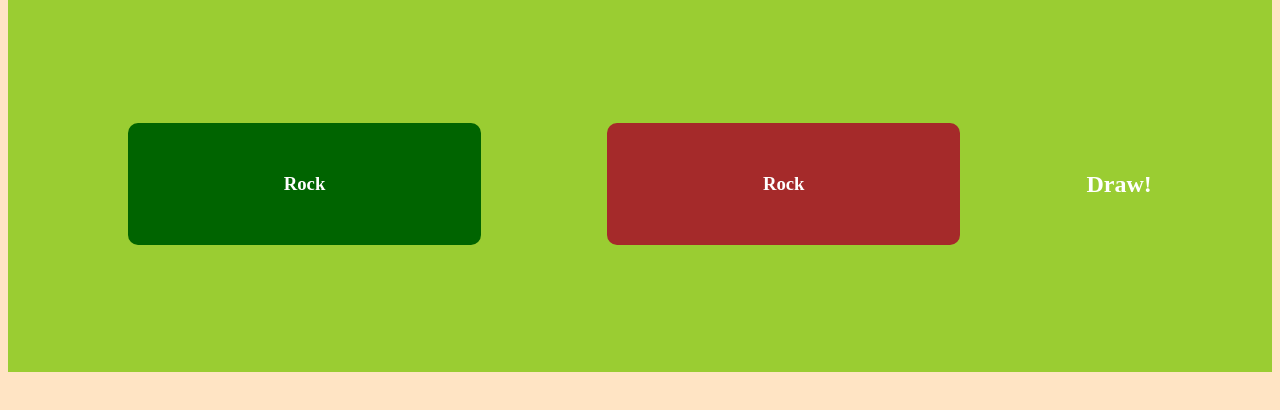
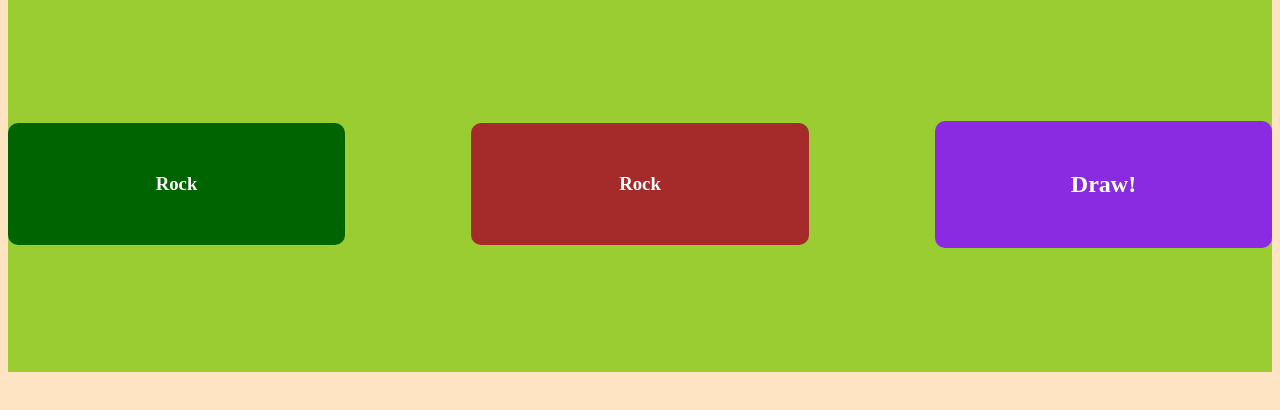
Before and after one commit to camdenwahl/rockpaperscissors, a plain HTML site: page index.html in a window 1280 px wide. Both pictures are taken after a click on the button "Rock". Shown: the part 104-514 px from the top of the page. Drawn offline with Linux system fonts and the light colour scheme.

Commit message:
upddatedd files

```diff
--- a/styles.css
+++ b/styles.css
@@ -26,3 +26,10 @@ body {
     width: 20%;
     background-color:darkgreen;
 }
+
+#h2-place {
+    border-radius: 10px;
+    padding: 50px;
+    width: 20%;
+    background-color: blueviolet;
+}
```
